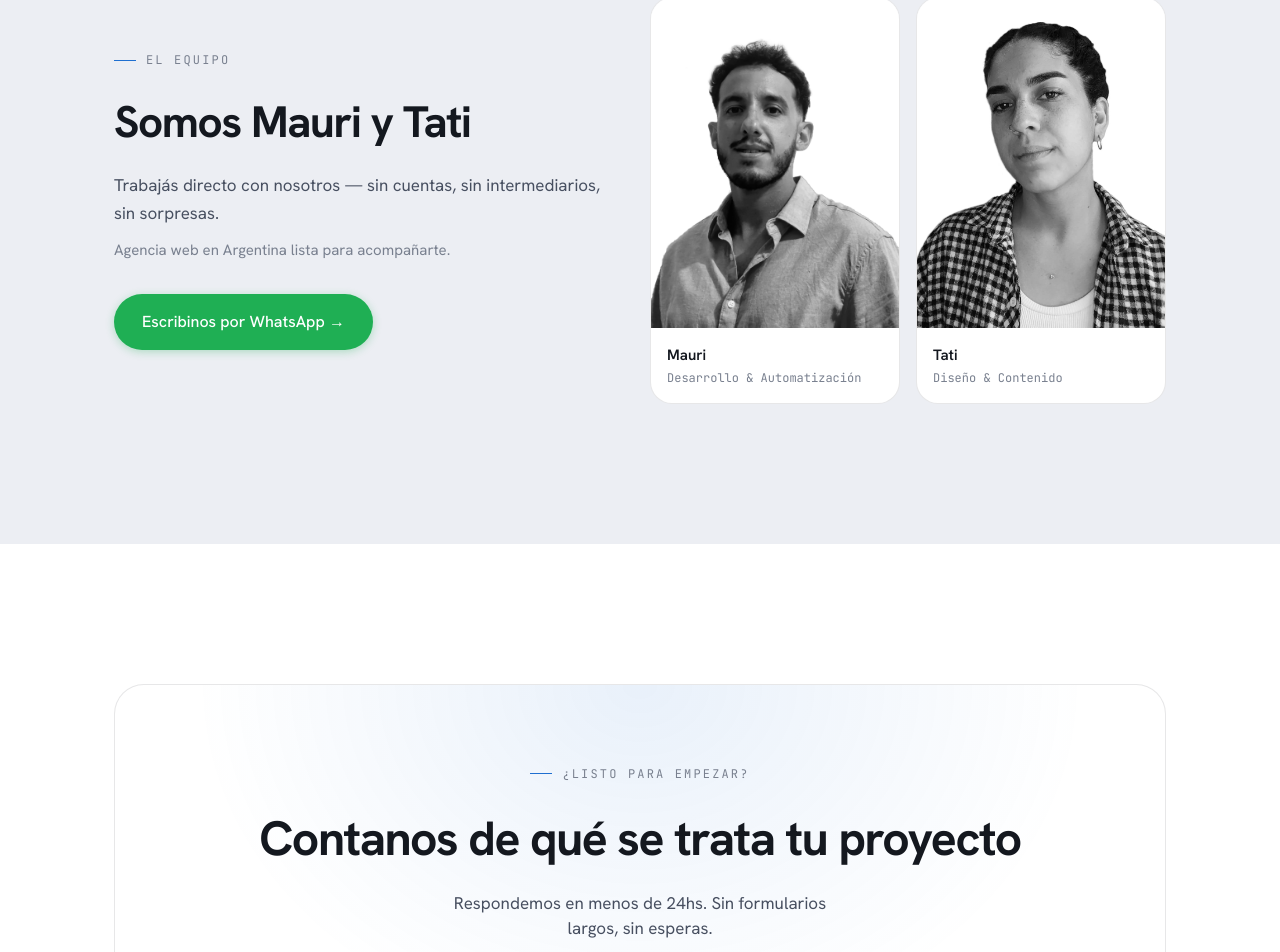
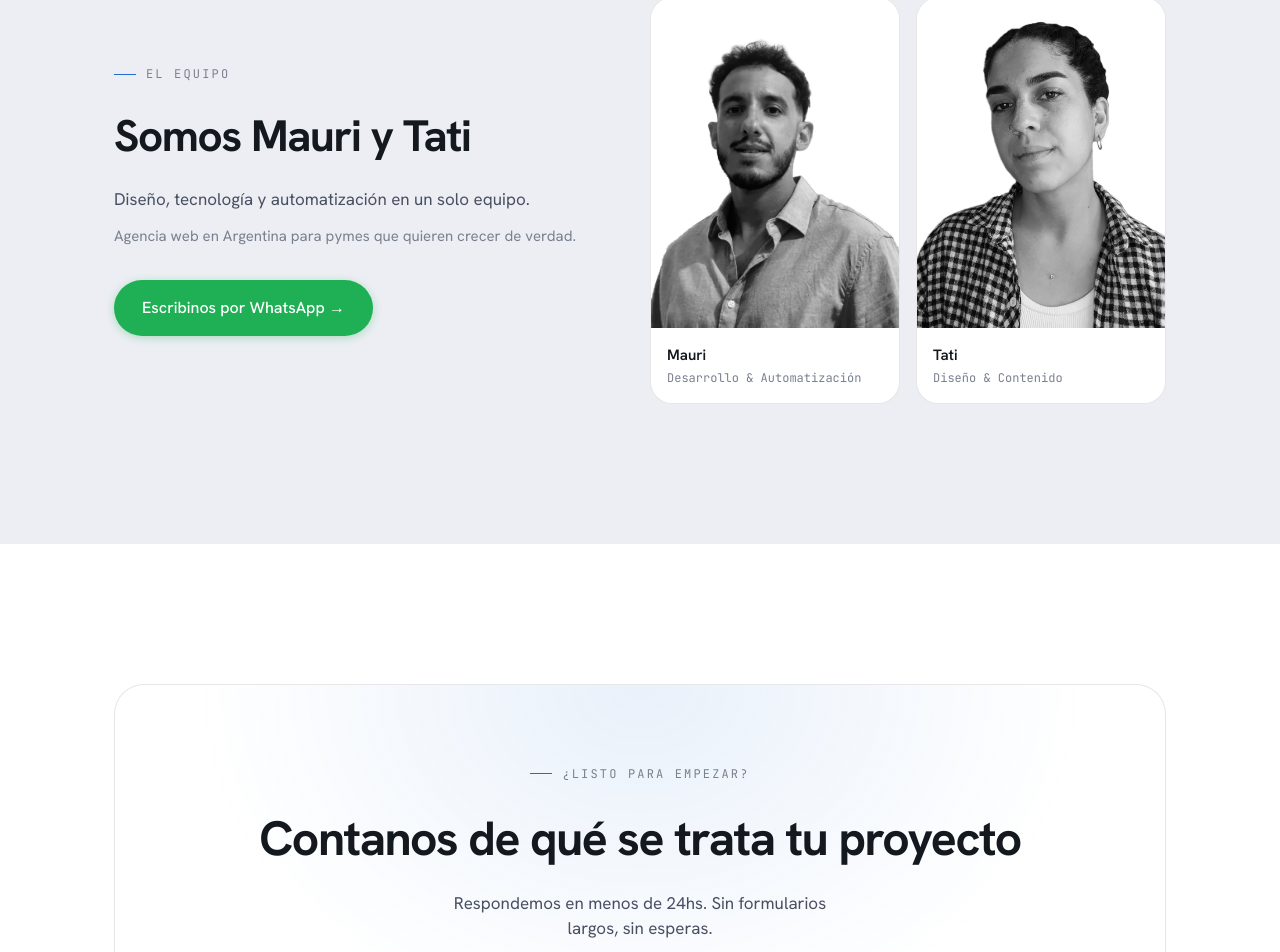
Before and after one commit to mauricioillobre-droid/orbita-digital, a Next.js app in the folder orbita-digital-v2/: page / in a window 1280 px wide. Shown: the part 5033-5985 px from the top of the page. Built offline with nearby package versions, Linux system fonts and the light colour scheme.

Commit message:
copy: texto equipo actualizado

```diff
--- a/orbita-digital-v2/app/page.tsx
+++ b/orbita-digital-v2/app/page.tsx
@@ -303,10 +303,10 @@ export default function Home() {
                 Somos Mauri y Tati
               </h2>
               <p style={{ fontSize: '17px', color: 'var(--ink-2)', lineHeight: 1.65, marginBottom: '12px' }}>
-                Trabajás directo con nosotros — sin cuentas, sin intermediarios, sin sorpresas.
+                Diseño, tecnología y automatización en un solo equipo.
               </p>
               <p style={{ fontSize: '15px', color: 'var(--ink-3)', marginBottom: '32px' }}>
-                Agencia web en Argentina lista para acompañarte.
+                Agencia web en Argentina para pymes que quieren crecer de verdad.
               </p>
               <WALink className="btn btn-wa btn-lg">
                 Escribinos por WhatsApp →
```
